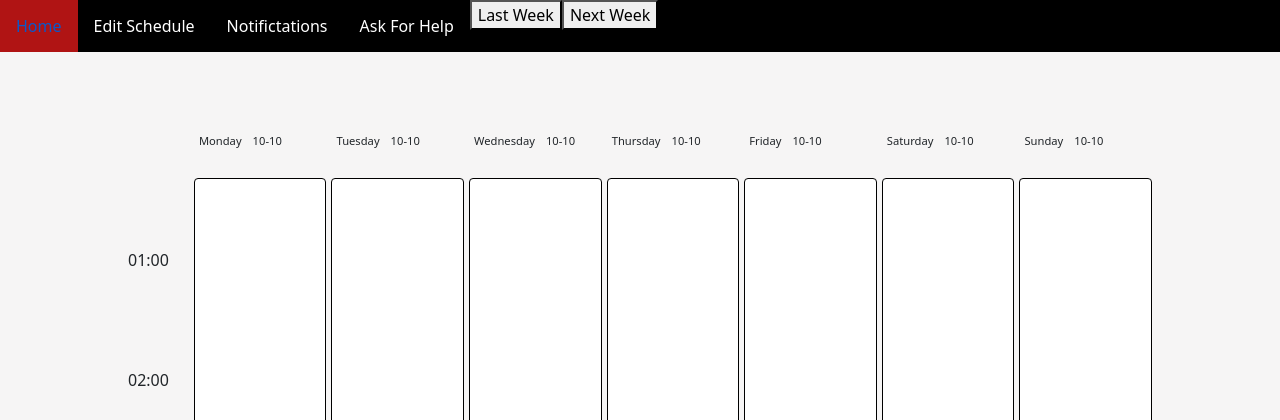
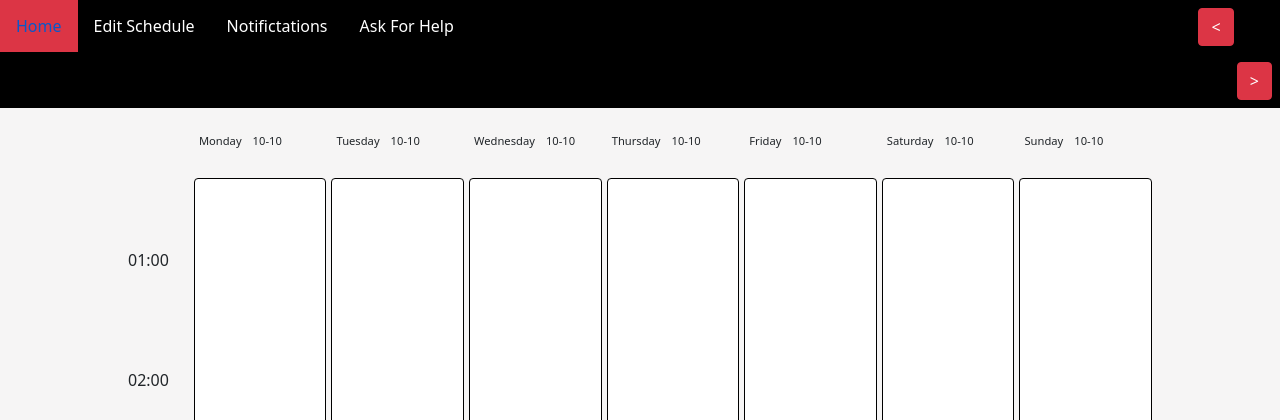
Before and after one commit to KirilVoigtlaender/Scheduler, a Django app: template scheduler/playground/templates/website.html in a window 1280 px wide. Shown: the top 420 px of the page. Run offline with Django 4.2, Linux system fonts and the light colour scheme; the template is opened without the code that fills it: most values are stand-ins (such as "Sample title", 1, 10 or a date in 2020); some libraries are stand-ins or nearby versions.

Commit message:
Finished navbar
Yay, succeeded

```diff
--- a/scheduler/playground/templates/website.html
+++ b/scheduler/playground/templates/website.html
@@ -730,16 +730,28 @@ ul {list-style-type: none;}
   padding: 0;
 }
 
+
+.next{
+  float: right;
+  padding: 8px;
+}
+
 .prev{
-  /* float: left; */
-  /* padding: 5px; */
+  float: left;
+  padding: 8px;
 
 }
 
-.next{
-  /* float: right; */
-  /* padding: 5px; */
+.Buttons{
+  float: right;
+  width: 7%;
 }
+
+
+
+/* .navbar a.right {
+  float: right;
+} */
 
 /* Use a media query to add a break point at 800px: */
 @media only screen and (min-width: 769px) {
@@ -794,7 +806,7 @@ ul {list-style-type: none;}
   padding: 10px 16px;
   background: #000000;
   color: #f1f1f1;
-} */
+} */ */
 
 /* Page content */
 /* .content {
@@ -809,7 +821,7 @@ ul {list-style-type: none;}
 } */
 
 /* Add some top padding to the page content to prevent sudden quick movement (as the header gets a new position at the top of the page (position:fixed and top:0) */
-/* .sticky + .content {
+/* /* .sticky + .content {
   padding-top: 102px;
 } */
 
@@ -845,7 +857,8 @@ li a:hover:not(.active) {
 }
 
 .active {
-  background-color: #B01414;
+  background-color: #DC3545;
+;
 }
 
 </style>
@@ -858,11 +871,13 @@ li a:hover:not(.active) {
   <li><a href="http://127.0.0.1:8000/" target="_blank">Edit Schedule</a></li>
   <li><a href="#notifications">Notifictations</a></li>  <!--Can be removed if not implemented-->
   <li><a href="#Ask for help">Ask For Help</a></li>   <!--Can be removed if not implemented-->
+      <div class="Buttons">
         <form action="" method="post">
           {% csrf_token %}
           <input type="hidden" name="weekrequest" value="last-week">
           <li class="prev">
-          <button type="submit">Last Week</button>
+          <!-- <button type="submit"> < </button> -->
+          <button class="btn btn-danger navbar-btn"> < </button>
           <!-- <li><a href="previous week"> < </a></li> -->
         </form>
       </li>
@@ -870,18 +885,22 @@ li a:hover:not(.active) {
           {% csrf_token %}
           <input type="hidden" name="weekrequest" value="next-week">
           <!-- <li><a href="next week"> > </a></li> -->
-          <li class="next"></li>
-          <button type="submit">Next Week</button>
+          <li class="next">
+          <!-- <button type="submit"> > </button> -->
+          <button class="btn btn-danger navbar-btn"> > </button>
         </form>
       </li>
   </div>
+</div>
+
+</ul>
 
 
   <!-- <div class="WeeklyButton">
     <li><a href="#previous week"> < </a></li>
     <li><a href="#next week"> > </a></li>
   </div> -->
-</ul>
+
 
 
 <!--header-->
```
Also changed, not shown: scheduler/db.sqlite3.
